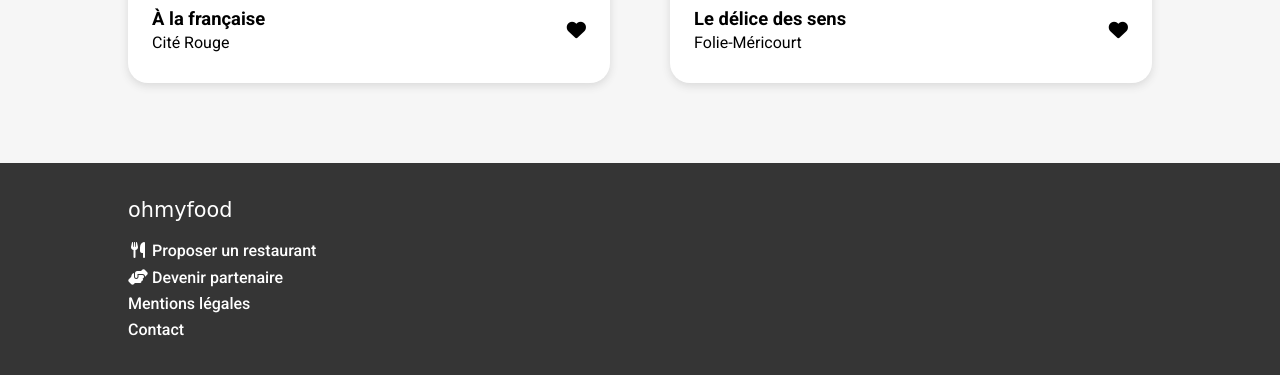
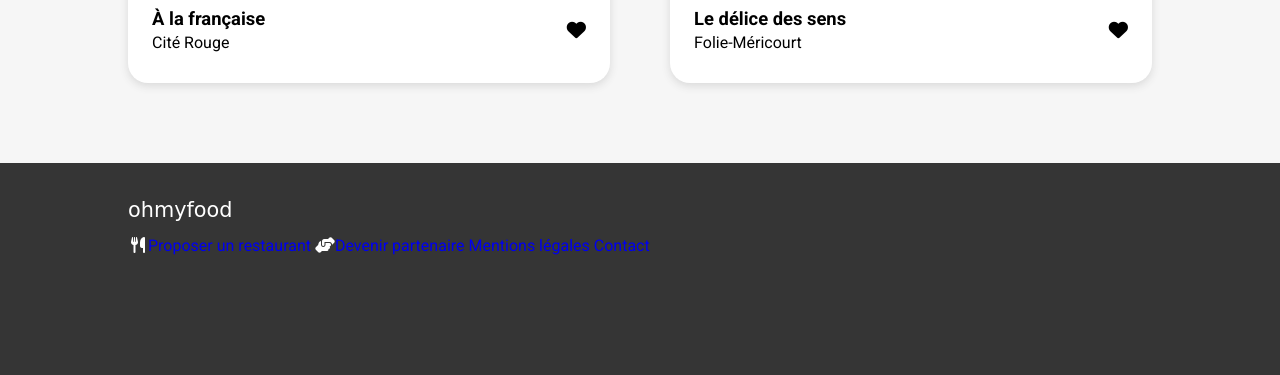
Before and after one commit to CamilleFezandelle/OhMyFood, a website: page index.html in a window 1280 px wide. Shown: the part 1520-1895 px from the top of the page. Drawn offline with Linux system fonts and the light colour scheme; a web font is replaced by a local one.

Commit message:
test modification index.html

```diff
--- a/index.html
+++ b/index.html
@@ -158,20 +158,20 @@
                     <h1>ohmyfood</h1>
                 </div>
                 <div class="footer-container__information">
-                    <div class="footer-container__information-row footer-container__information-row--proposer">
-                        <i class="fa-solid fa-utensils"></i>
-                        <a href="#">Proposer un restaurant</a>
-                    </div>
-                    <div class="footer-container__information-row footer-container__information-row--partenary">
-                        <i class="fa-solid fa-handshake-angle"></i>
-                        <a href="#">Devenir partenaire</a>
-                    </div>
-                    <div class="footer-container__information-row footer-container__information-row--mentions">
-                        <a href="#">Mentions légales</a>
-                    </div>
-                    <div class="footer-container__information-row footer-container__information-row--contact">
-                        <a href="mailto:contact@ohmyfood.fr">Contact</a>
-                    </div>
+                    <a href="#" class="footer-container__information-row footer-container__information-row--proposer"
+                        ><i class="fa-solid fa-utensils"></i>Proposer un restaurant</a
+                    >
+                    <a href="#" class="footer-container__information-row footer-container__information-row--partenary"
+                        ><i class="fa-solid fa-handshake-angle"></i>Devenir partenaire</a
+                    >
+                    <a href="#" class="footer-container__information-row footer-container__information-row--mentions"
+                        >Mentions légales</a
+                    >
+                    <a
+                        href="mailto:contact@ohmyfood.fr"
+                        class="footer-container__information-row footer-container__information-row--contact"
+                        >Contact</a
+                    >
                 </div>
             </div>
         </footer>
```
